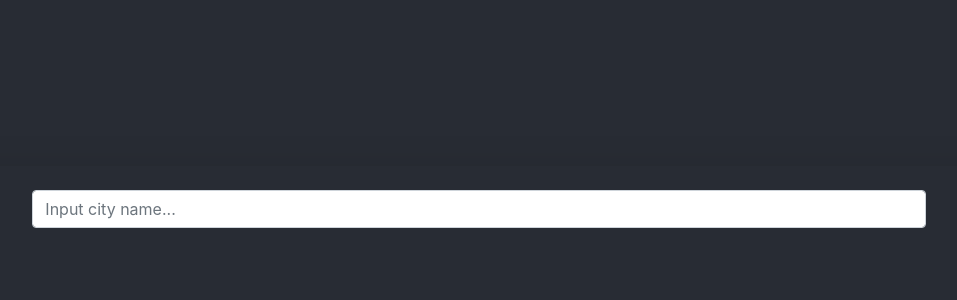
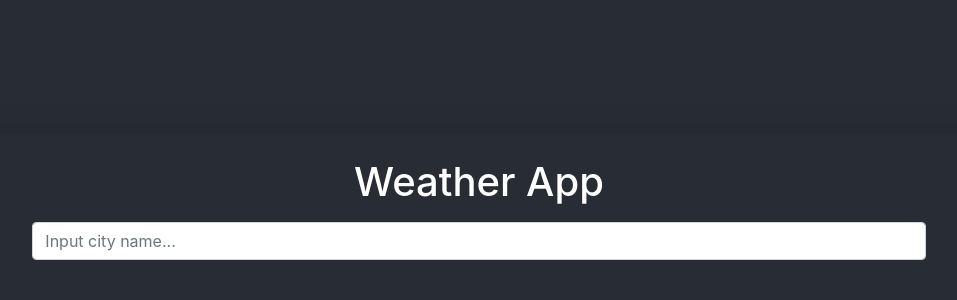
Before and after one commit to Raulanthropos/d10-react-weather-webapp, a React (Create React App) app: page / in a window 1280 px wide. Shown: the top 300 px of the page, without its empty margins (161-1118 px from the left). Built offline with nearby package versions, Linux system fonts and the light colour scheme.

Commit message:
added h1

```diff
--- a/src/components/Weather.jsx
+++ b/src/components/Weather.jsx
@@ -46,6 +46,7 @@ const Weather = () => {
     <Container>
       <Row className="mt-2">
         <Col xs={10} className="mx-auto">
+          <h1 className="text-center mb-3">Weather App</h1>
           <Form onSubmit={handleSubmit}>
             <Form.Control
               type="search"
```
